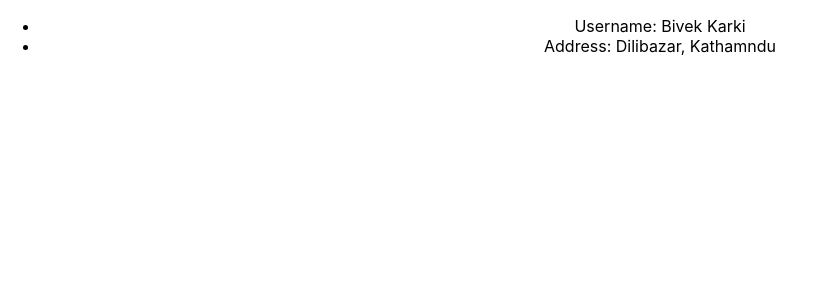
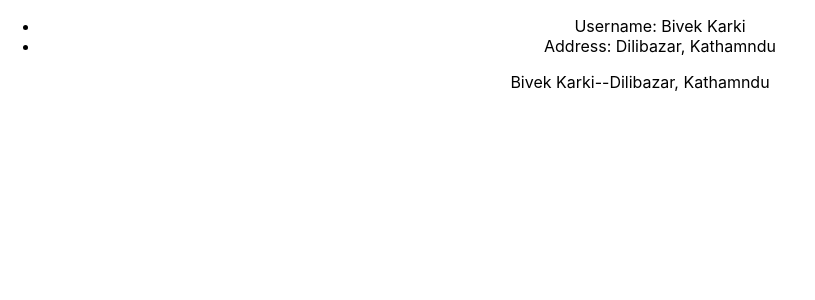
Before and after one commit to Bivek10/React-R-D, a React (Create React App) app: page / in a window 1280 px wide. Shown: the top 300 px of the page, without its empty margins (0-815 px from the left). Built offline with nearby package versions, Linux system fonts and the light colour scheme.

Commit message:
useContext define and implemented instead of context.consumer

```diff
--- a/src/App.js
+++ b/src/App.js
@@ -1,5 +1,6 @@
 import "./App.css";
 import ComponentD from "./components/UseContextEx";
+import ComponentE from "./components/componentE";
 import React from "react";
 
 export const UserContext = React.createContext();
@@ -10,7 +11,8 @@ function App() {
     <div className="App">
       <UserContext.Provider value={"Bivek Karki"}>
         <AddressContext.Provider value={"Dilibazar, Kathamndu"}>
-          <ComponentD />
+         <ComponentD/>
+          <ComponentE/>
         </AddressContext.Provider>
       </UserContext.Provider>
 
--- /dev/null
+++ b/src/components/componentE.js
@@ -0,0 +1,17 @@
+import React, { useContext } from "react";
+
+import { UserContext, AddressContext } from "../App";
+
+function ComponentE() {
+    const username= useContext(UserContext)
+    const address= useContext(AddressContext)
+
+    return (
+        <div>
+            {username}--{address}
+
+        </div>
+     );
+}
+
+export default ComponentE;
```
